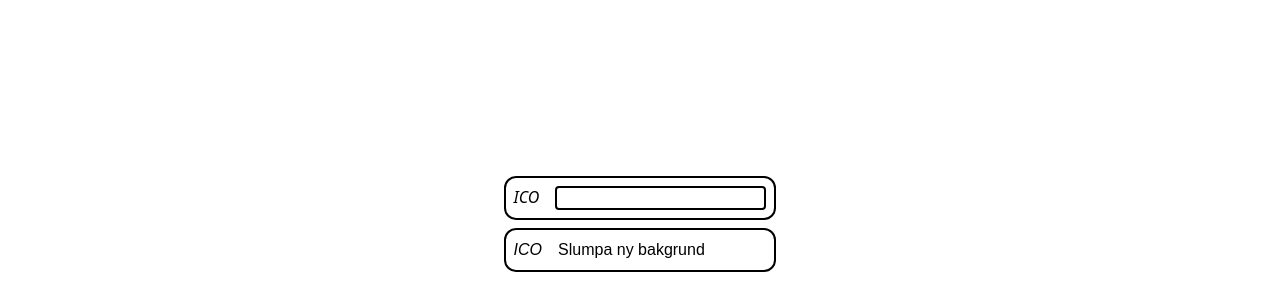
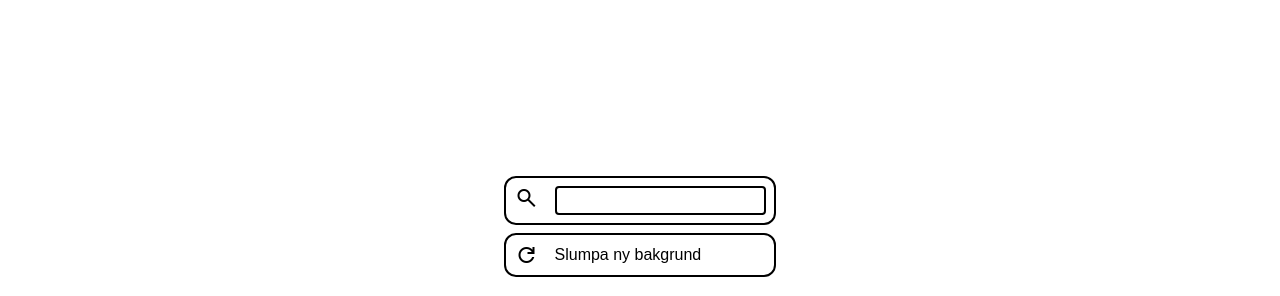
Before and after one commit to hansen-alex/fjs23-avancerad-frontend-dashboard, a website built with Vite: page index.html in a window 1280 px wide. Shown: the part 504-800 px from the top of the page. Built offline with nearby package versions, Linux system fonts and the light colour scheme; files whose address does not match are found by name.

Commit message:
style: icons

```diff
--- a/index.html
+++ b/index.html
@@ -39,7 +39,9 @@
       </div>
       <form class="background-controls">
         <div class="background-theme">
-          <label for="background-theme-input"><i>ICO</i></label>
+          <label for="background-theme-input"
+            ><i class="material-symbols-outlined"> search </i></label
+          >
           <input
             type="text"
             name="background-theme-input"
@@ -47,7 +49,7 @@
           />
         </div>
         <button type="submit" class="background-theme-submit-button">
-          <i>ICO</i> Slumpa ny bakgrund
+          <i class="material-symbols-outlined"> refresh </i> Slumpa ny bakgrund
         </button>
       </form>
     </main>
--- a/js/timeAndDate.js
+++ b/js/timeAndDate.js
@@ -4,7 +4,7 @@ const dateText = document.querySelector(".date-and-time .date");
 const updateDateAndTime = () => {
   const currentDateAndTime = new Date();
 
-  timeText.textContent = `${currentDateAndTime.getHours()}:${currentDateAndTime.getMinutes()}`;
+  timeText.textContent = `${currentDateAndTime.getHours()}:${currentDateAndTime.getMinutes()}`; //BUG: 19:3 at 19:03, probably same for hours
   dateText.textContent = `${currentDateAndTime.getDate()} ${currentDateAndTime.toLocaleString(
     "default",
     { month: "long" }
--- a/style.css
+++ b/style.css
@@ -1,3 +1,5 @@
+@import url("https://fonts.googleapis.com/css2?family=Material+Symbols+Outlined:opsz,wght,FILL,GRAD@24,400,0,0");
+
 *:not(head, script) {
   box-sizing: border-box;
   padding: 0;
```
